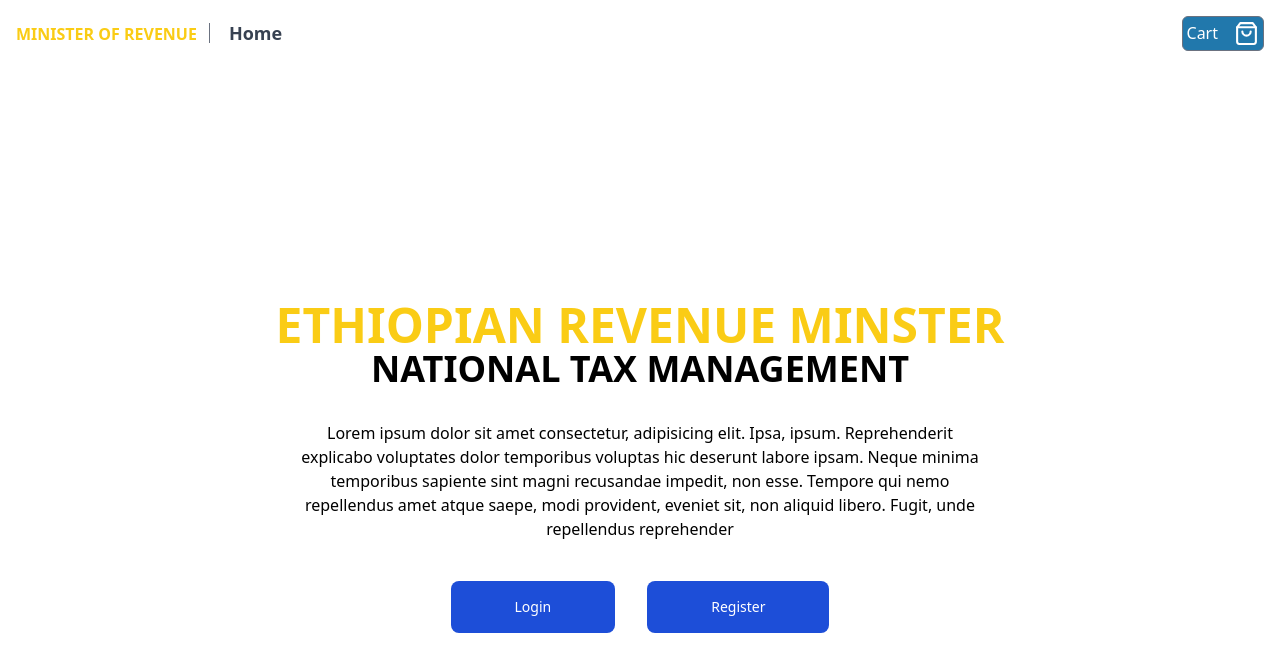
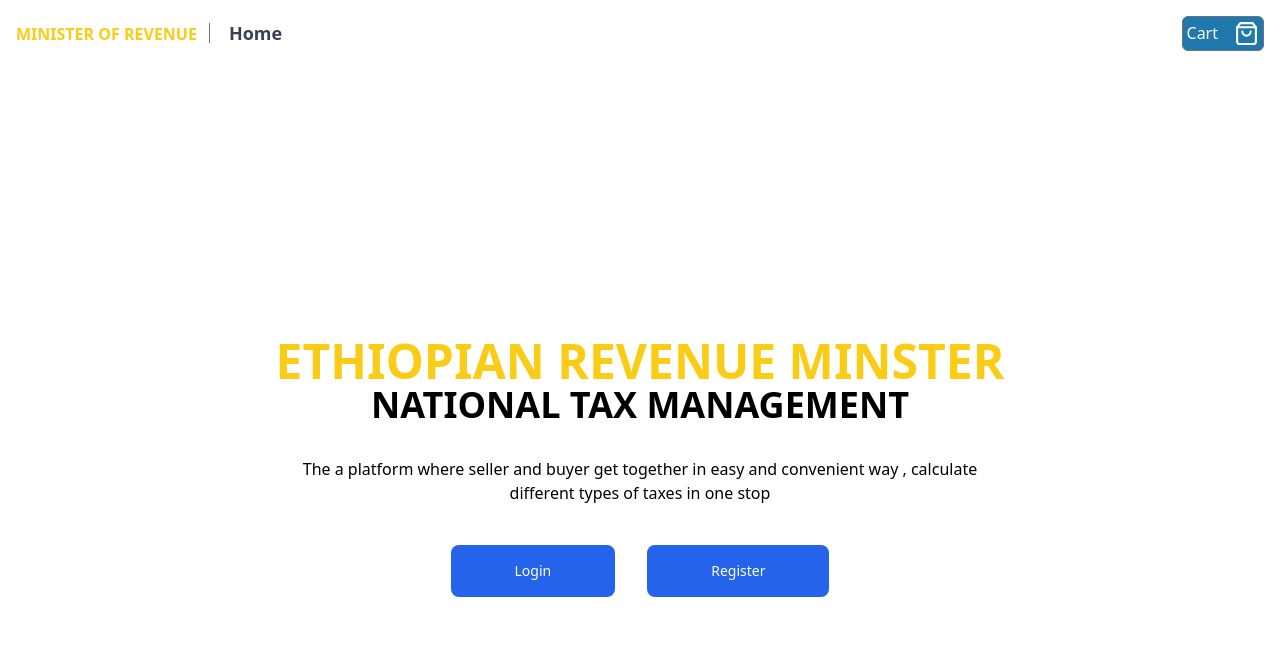
Before and after one commit to Dawithabte31/Hackathon2024, a React (Vite) app in the folder client/: page / in a window 1280 px wide. Shown: the top 672 px of the page. Built offline with nearby package versions, Linux system fonts and the light colour scheme.

Commit message:
update LandingPage.jsx, ProductCard.jsx and adminauth.js

```diff
--- a/client/src/components/HomePage/LandingPage.jsx
+++ b/client/src/components/HomePage/LandingPage.jsx
@@ -11,19 +11,15 @@ const LandingPage = () => {
           National Tax Management
         </h1>
         <p className="mx-auto mt-8 max-w-[700px] text-center">
-          Lorem ipsum dolor sit amet consectetur, adipisicing elit. Ipsa, ipsum.
-          Reprehenderit explicabo voluptates dolor temporibus voluptas hic
-          deserunt labore ipsam. Neque minima temporibus sapiente sint magni
-          recusandae impedit, non esse. Tempore qui nemo repellendus amet atque
-          saepe, modi provident, eveniet sit, non aliquid libero. Fugit, unde
-          repellendus reprehender
+          The a platform where seller and buyer get together in easy and
+          convenient way , calculate different types of taxes in one stop{" "}
         </p>
       </div>
       <div className="mt-10 flex gap-x-8">
         <Link to="login">
           <button
             type="submit"
-            className="w-full rounded-lg bg-blue-700 px-16 py-4 text-center text-sm font-medium text-white hover:bg-blue-800 focus:outline-none focus:ring-4 focus:ring-blue-300 sm:w-auto"
+            className="w-full rounded-lg bg-blue-600 px-16 py-4 text-center text-sm font-medium text-white hover:bg-blue-800 focus:outline-none focus:ring-4 focus:ring-blue-300 sm:w-auto"
           >
             Login
           </button>
@@ -32,7 +28,7 @@ const LandingPage = () => {
         <Link to="register">
           <button
             type="submit"
-            className="w-full rounded-lg bg-blue-700 px-16 py-4 text-center text-sm font-medium text-white hover:bg-blue-800 focus:outline-none focus:ring-4 focus:ring-blue-300 sm:w-auto"
+            className="w-full rounded-lg bg-blue-600 px-16 py-4 text-center text-sm font-medium text-white hover:bg-blue-800 focus:outline-none focus:ring-4 focus:ring-blue-300 sm:w-auto"
           >
             Register
           </button>
--- a/client/src/components/ProductCard.jsx
+++ b/client/src/components/ProductCard.jsx
@@ -35,7 +35,12 @@ const ProductCard = ({ product, onLoad }) => {
   return (
     <div className="group mx-auto grid w-[90%] cursor-pointer overflow-hidden border border-slate-200">
       <div className="bg-re-300 relative flex h-[60vw] max-h-[400px] items-center shadow-sm after:absolute after:top-0 after:h-[0%] after:w-[100%] after:bg-gray-950 after:opacity-75 after:transition-all after:duration-500 after:ease-in-out group-hover:after:h-[100%] md:h-[40vw]">
-        <img src={product.imgSrc} alt="" className="[w-100%]" loading="lazy" />
+        <img
+          src="images/default-product-image.png"
+          alt=""
+          className="[w-100%]"
+          loading="lazy"
+        />
         <div className="absolute top-1 z-10 ml-[-100px] flex w-[0%] flex-col gap-y-2 transition-all duration-500 ease-in-out group-hover:ml-[0px] group-hover:w-[70%]">
           <button
             className="text flex items-center gap-x-1 rounded-e-sm border border-none bg-[#5a9bc1] p-2 text-[12px] text-white outline-none lg:p-3"
```
Also changed, not shown: client/public/images/default-product-image.png (added), 1 other file (tests, documents, lock files or other folders).
